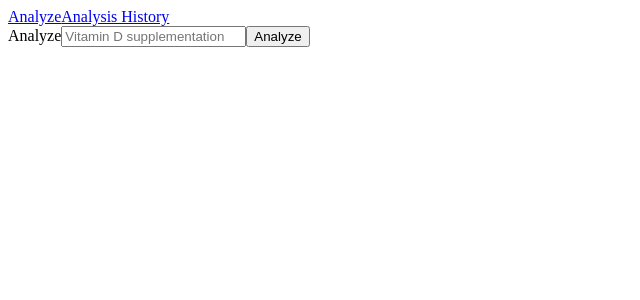
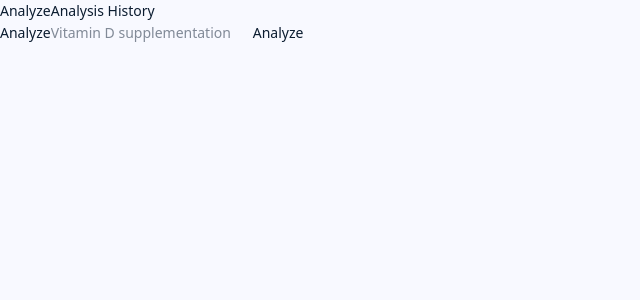
Before and after one commit to jakublepianka/mpa-app, a React (Vite) app in the folder apps/frontend/: page / in a window 1280 px wide. Shown: the top 300 px of the page, without its empty margins (0-640 px from the left). Built offline with nearby package versions, Linux system fonts and the light colour scheme.

Commit message:
build(frontend): add Tailwind v4, fonts and design tokens

```diff
--- a/apps/frontend/index.html
+++ b/apps/frontend/index.html
@@ -4,7 +4,7 @@
     <meta charset="UTF-8" />
     <link rel="icon" type="image/svg+xml" href="/favicon.svg" />
     <meta name="viewport" content="width=device-width, initial-scale=1.0" />
-    <title>App</title>
+    <title>MPA — Medical Publication Analyzer</title>
   </head>
   <body>
     <div id="root"></div>
--- /dev/null
+++ b/apps/frontend/src/index.css
@@ -0,0 +1,155 @@
+@import "tailwindcss";
+
+/* Tokens from stitch/DESIGN.md (front matter) and the stitch mockups. */
+@theme {
+  --color-surface: #f8f9ff;
+  --color-surface-dim: #cbdbf5;
+  --color-surface-bright: #f8f9ff;
+  --color-surface-container-lowest: #ffffff;
+  --color-surface-container-low: #eff4ff;
+  --color-surface-container: #e5eeff;
+  --color-surface-container-high: #dce9ff;
+  --color-surface-container-highest: #d3e4fe;
+  --color-surface-variant: #d3e4fe;
+  --color-surface-tint: #005ac2;
+  --color-on-surface: #0b1c30;
+  --color-on-surface-variant: #424754;
+  --color-inverse-surface: #213145;
+  --color-inverse-on-surface: #eaf1ff;
+  --color-background: #f8f9ff;
+  --color-on-background: #0b1c30;
+  --color-outline: #727785;
+  --color-outline-variant: #c2c6d6;
+
+  --color-primary: #0058be;
+  --color-on-primary: #ffffff;
+  --color-primary-container: #2170e4;
+  --color-on-primary-container: #fefcff;
+  --color-inverse-primary: #adc6ff;
+  --color-primary-fixed: #d8e2ff;
+  --color-primary-fixed-dim: #adc6ff;
+  --color-on-primary-fixed: #001a42;
+  --color-on-primary-fixed-variant: #004395;
+
+  --color-secondary: #006591;
+  --color-on-secondary: #ffffff;
+  --color-secondary-container: #39b8fd;
+  --color-on-secondary-container: #004666;
+  --color-secondary-fixed: #c9e6ff;
+  --color-secondary-fixed-dim: #89ceff;
+  --color-on-secondary-fixed: #001e2f;
+  --color-on-secondary-fixed-variant: #004c6e;
+
+  --color-tertiary: #6b38d4;
+  --color-on-tertiary: #ffffff;
+  --color-tertiary-container: #8455ef;
+  --color-on-tertiary-container: #fffbff;
+  --color-tertiary-fixed: #e9ddff;
+  --color-tertiary-fixed-dim: #d0bcff;
+  --color-on-tertiary-fixed: #23005c;
+  --color-on-tertiary-fixed-variant: #5516be;
+
+  --color-error: #ba1a1a;
+  --color-on-error: #ffffff;
+  --color-error-container: #ffdad6;
+  --color-on-error-container: #93000a;
+
+  --font-heading: "Geist Variable", ui-sans-serif, system-ui, sans-serif;
+  --font-sans: "Inter Variable", ui-sans-serif, system-ui, sans-serif;
+  --font-mono: "JetBrains Mono Variable", ui-monospace, monospace;
+
+  --text-display: 32px;
+  --text-display--line-height: 40px;
+  --text-display--letter-spacing: -0.025em;
+  --text-display--font-weight: 600;
+  --text-headline-lg: 24px;
+  --text-headline-lg--line-height: 32px;
+  --text-headline-lg--letter-spacing: -0.02em;
+  --text-headline-lg--font-weight: 600;
+  --text-headline-lg-mobile: 20px;
+  --text-headline-lg-mobile--line-height: 28px;
+  --text-headline-lg-mobile--letter-spacing: -0.015em;
+  --text-headline-lg-mobile--font-weight: 600;
+  --text-headline-md: 18px;
+  --text-headline-md--line-height: 24px;
+  --text-headline-md--letter-spacing: -0.015em;
+  --text-headline-md--font-weight: 600;
+  --text-headline-sm: 15px;
+  --text-headline-sm--line-height: 20px;
+  --text-headline-sm--letter-spacing: -0.01em;
+  --text-headline-sm--font-weight: 600;
+  --text-body-lg: 16px;
+  --text-body-lg--line-height: 26px;
+  --text-body-lg--letter-spacing: -0.01em;
+  --text-body-md: 14px;
+  --text-body-md--line-height: 22px;
+  --text-body-md--letter-spacing: -0.005em;
+  --text-body-sm: 13px;
+  --text-body-sm--line-height: 18px;
+  --text-label-md: 12px;
+  --text-label-md--line-height: 16px;
+  --text-label-md--letter-spacing: 0.01em;
+  --text-label-md--font-weight: 500;
+  --text-label-sm: 11px;
+  --text-label-sm--line-height: 14px;
+  --text-label-sm--letter-spacing: 0.02em;
+  --text-label-sm--font-weight: 500;
+  --text-metric-lg: 20px;
+  --text-metric-lg--line-height: 24px;
+  --text-metric-lg--letter-spacing: -0.02em;
+  --text-metric-lg--font-weight: 500;
+  --text-metric-sm: 12px;
+  --text-metric-sm--line-height: 16px;
+
+  --spacing-margin: 1.5rem;
+  --spacing-margin-mobile: 1rem;
+  --spacing-gutter: 1rem;
+  --spacing-gutter-lg: 1.5rem;
+  --spacing-space-xs: 0.25rem;
+  --spacing-space-sm: 0.5rem;
+  --spacing-space-md: 1rem;
+  --spacing-space-lg: 1.5rem;
+  --spacing-space-xl: 2.25rem;
+
+  --radius-sm: 0.125rem;
+  --radius-lg: 0.25rem;
+  --radius-xl: 0.5rem;
+  --radius-pill: 0.75rem;
+}
+
+@layer base {
+  body {
+    background-color: var(--color-surface);
+    color: var(--color-on-surface);
+    font-family: var(--font-sans);
+    font-size: var(--text-body-md);
+    line-height: var(--text-body-md--line-height);
+    -webkit-font-smoothing: antialiased;
+    -moz-osx-font-smoothing: grayscale;
+  }
+
+  h1,
+  h2,
+  h3 {
+    font-family: var(--font-heading);
+  }
+
+  .font-mono {
+    font-feature-settings: "tnum" 1;
+  }
+
+  :focus-visible {
+    outline: 2px solid var(--color-primary);
+    outline-offset: 2px;
+  }
+
+  @media (prefers-reduced-motion: reduce) {
+    *,
+    *::before,
+    *::after {
+      animation-duration: 0.01ms !important;
+      animation-iteration-count: 1 !important;
+      transition-duration: 0.01ms !important;
+    }
+  }
+}
--- a/apps/frontend/src/main.tsx
+++ b/apps/frontend/src/main.tsx
@@ -2,6 +2,10 @@ import { StrictMode } from "react";
 import { createRoot } from "react-dom/client";
 import { router } from "./app/app.router.tsx";
 import { RouterProvider } from "react-router";
+import "@fontsource-variable/geist";
+import "@fontsource-variable/inter";
+import "@fontsource-variable/jetbrains-mono";
+import "./index.css";
 
 createRoot(document.getElementById("root")!).render(
   <StrictMode>
--- a/apps/frontend/vite.config.ts
+++ b/apps/frontend/vite.config.ts
@@ -1,9 +1,10 @@
 import { defineConfig } from 'vite'
 import react from '@vitejs/plugin-react'
+import tailwindcss from '@tailwindcss/vite'
 
 // https://vite.dev/config/
 export default defineConfig({
-  plugins: [react()],
+  plugins: [react(), tailwindcss()],
   server: {
     proxy: {
       "/api": "http://localhost:8080"
```
Also changed, not shown: apps/frontend/package.json (+6 -2 lines), 1 other file (tests, documents, lock files or other folders).
